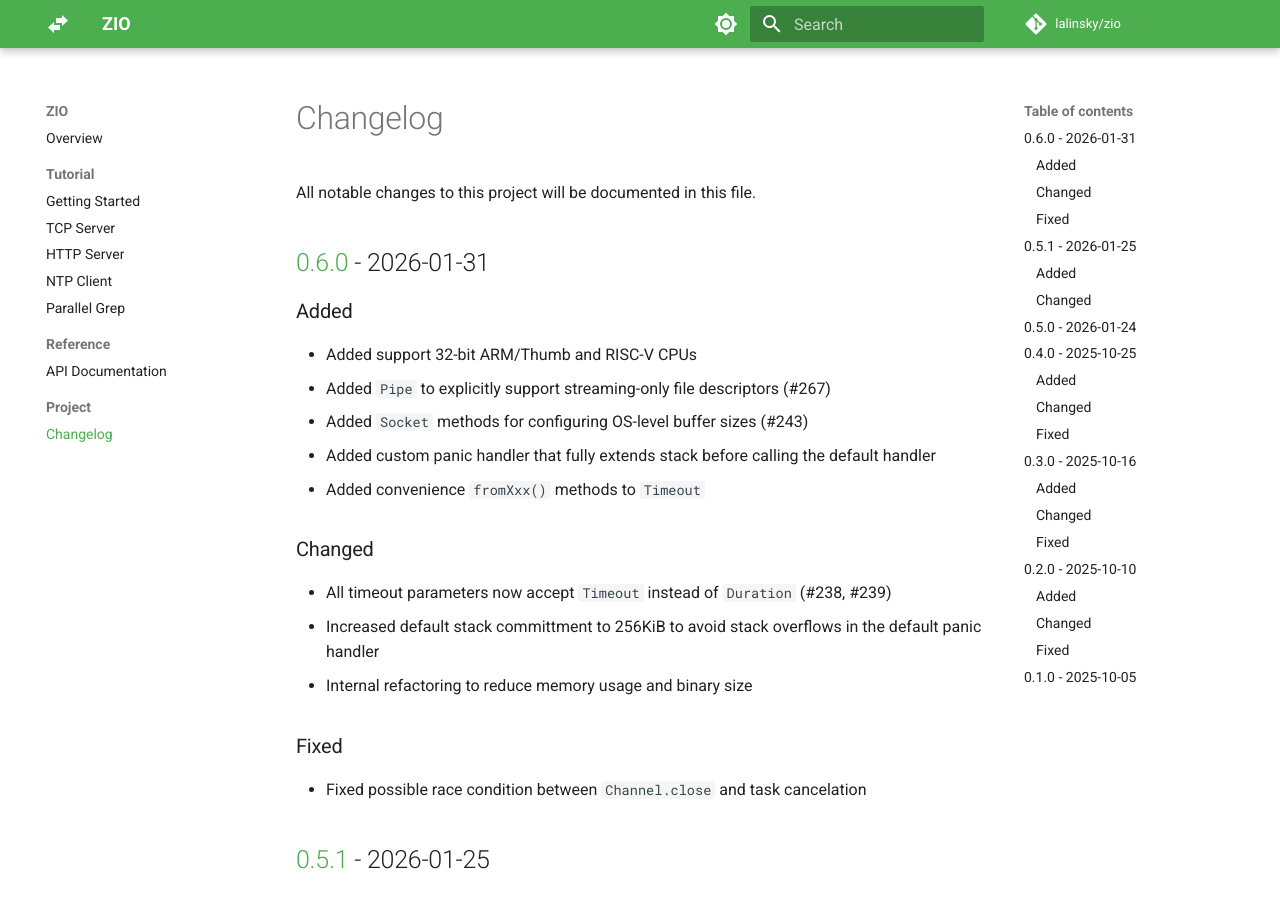
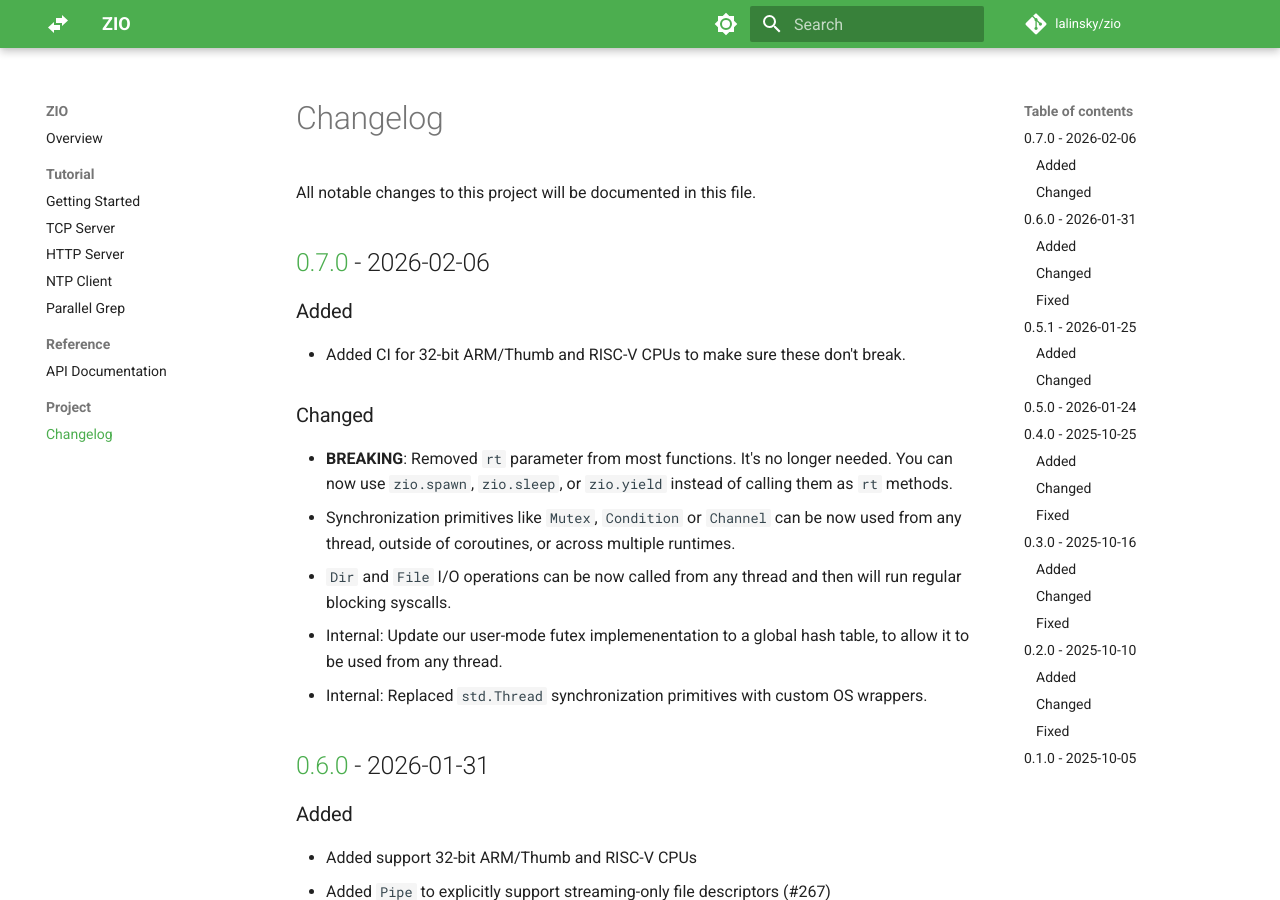
Before and after one commit to lalinsky/zio, an MkDocs documentation site: the page built from docs/changelog.md, in a window 1280 px wide and 900 px high. Built offline with MkDocs 1.6.1 and Material for MkDocs 9.7.7, drawn with Linux system fonts in a browser that asks for light colours; comment, search, counter and statistics services are not loaded.

Commit message:
Release v0.7.0

```diff
--- a/docs/changelog.md
+++ b/docs/changelog.md
@@ -1,6 +1,25 @@
 # Changelog
 
 All notable changes to this project will be documented in this file.
+
+## [0.7.0] - 2026-02-06
+
+### Added
+
+- Added CI for 32-bit ARM/Thumb and RISC-V CPUs to make sure these don't break.
+
+### Changed
+
+- **BREAKING**: Removed `rt` parameter from most functions. It's no longer needed.
+  You can now use `zio.spawn`, `zio.sleep`, or `zio.yield` instead of calling
+  them as `rt` methods.
+- Synchronization primitives like `Mutex`, `Condition` or `Channel` can be now used
+  from any thread, outside of coroutines, or across multiple runtimes.
+- `Dir` and `File` I/O operations can be now called from any thread and then will
+  run regular blocking syscalls.
+- Internal: Update our user-mode futex implemenentation to a global hash table,
+  to allow it to be used from any thread.
+- Internal: Replaced `std.Thread` synchronization primitives with custom OS wrappers.
 
 ## [0.6.0] - 2026-01-31
 
@@ -143,6 +162,7 @@ when it's beneficial for load balancing.
 
 Initial release.
 
+[0.7.0]: https://github.com/lalinsky/zio/releases/tag/v0.7.0
 [0.6.0]: https://github.com/lalinsky/zio/releases/tag/v0.6.0
 [0.5.1]: https://github.com/lalinsky/zio/releases/tag/v0.5.1
 [0.5.0]: https://github.com/lalinsky/zio/releases/tag/v0.5.0
```
Also changed, not shown: README.md (+1 -1 lines), docs/getting-started.md (+1 -1 lines), 1 other file.
